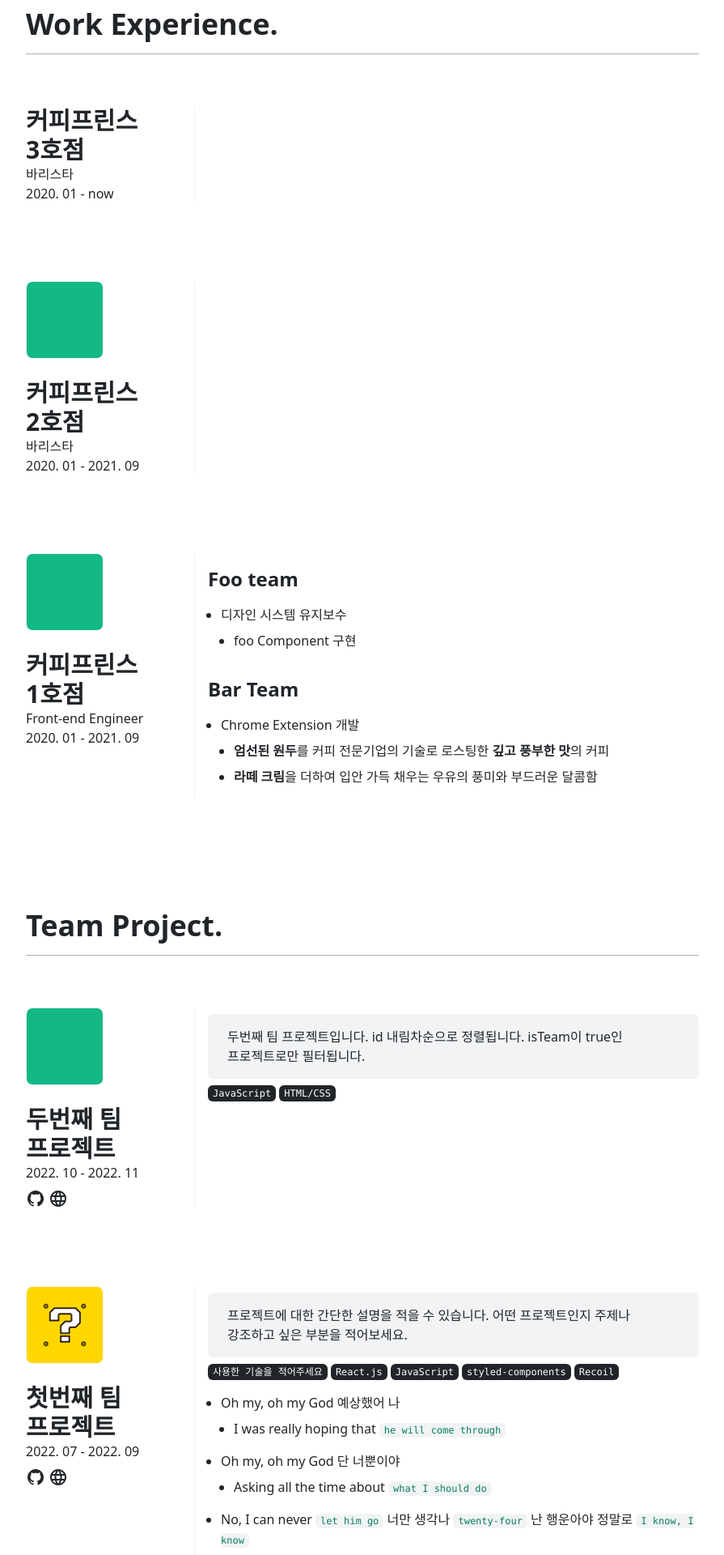
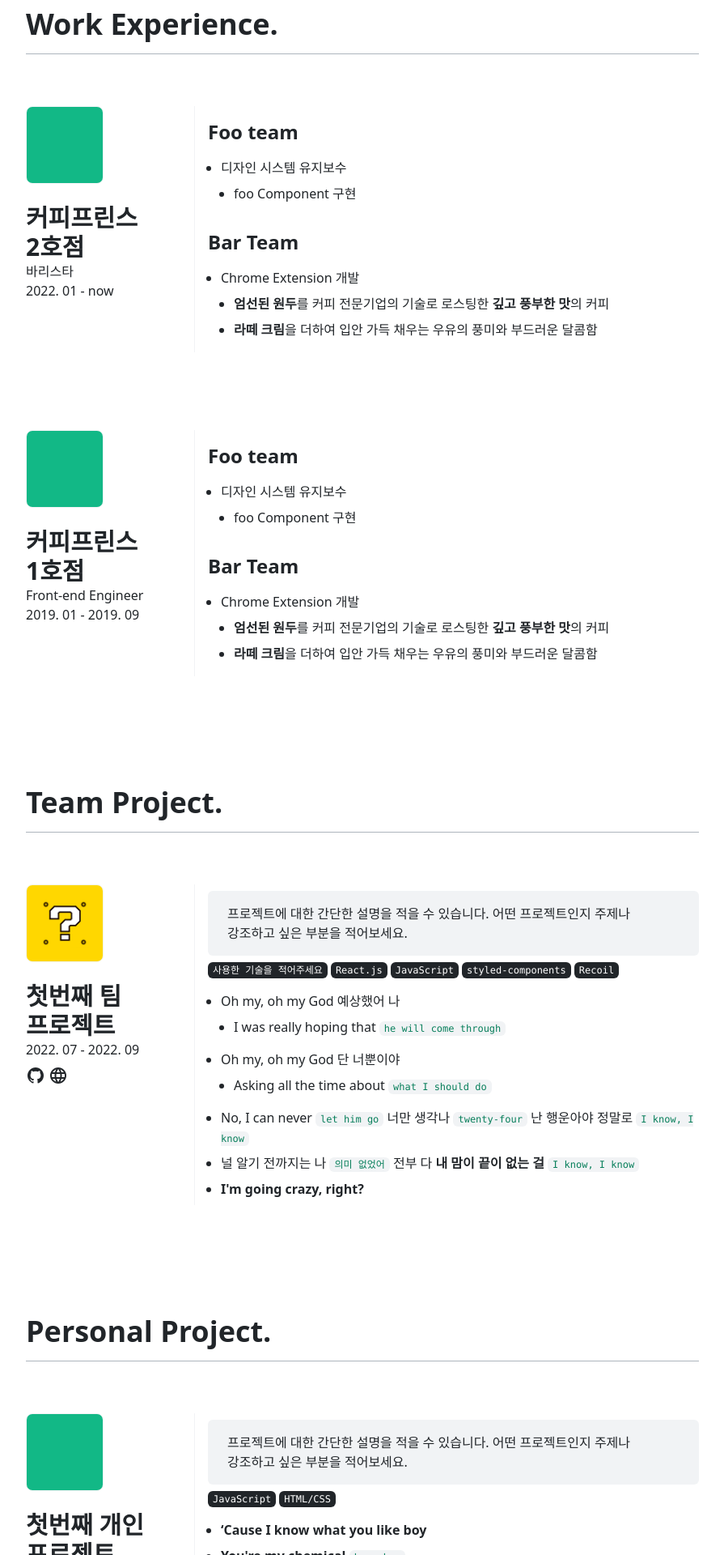
Before and after one commit to Clt689/portfolio, a Next.js app: page / in a window 1280 px wide. Shown: the part 740-2660 px from the top of the page at 81% size, without its empty margins (192-1087 px from the left). Built offline with nearby package versions, Linux system fonts and the light colour scheme.

Commit message:
chore: 목데이터 수정

```diff
--- a/data.json
+++ b/data.json
@@ -17,19 +17,13 @@
       "id": 0,
       "name": "커피프린스 1호점",
       "position": "Front-end Engineer",
-      "period": ["2020. 01", "2021. 09"]
+      "period": ["2019. 01", "2019. 09"]
     },
     {
       "id": 1,
       "name": "커피프린스 2호점",
       "position": "바리스타",
-      "period": ["2020. 01", "2021. 09"]
-    },
-    {
-      "id": 2,
-      "name": "커피프린스 3호점",
-      "position": "바리스타",
-      "period": ["2020. 01", "now"]
+      "period": ["2022. 01", "now"]
     }
   ],
 
@@ -47,26 +41,8 @@
     {
       "id": 1,
       "name": "첫번째 개인 프로젝트",
-      "description": "이미지가 없다면 이렇게 보입니다.",
+      "description": "프로젝트에 대한 간단한 설명을 적을 수 있습니다. 어떤 프로젝트인지 주제나 강조하고 싶은 부분을 적어보세요.",
       "webUrl": "https://github.com/sjoleee/",
-      "repoUrl": "https://github.com/sjoleee/",
-      "isTeam": false,
-      "period": ["2022. 10", "2022. 11"],
-      "stack": ["JavaScript", "HTML/CSS"]
-    },
-    {
-      "id": 2,
-      "name": "두번째 팀 프로젝트",
-      "description": "두번째 팀 프로젝트입니다. id 내림차순으로 정렬됩니다. isTeam이 true인 프로젝트로만 필터됩니다.",
-      "webUrl": "https://github.com/sjoleee/",
-      "isTeam": true,
-      "period": ["2022. 10", "2022. 11"],
-      "stack": ["JavaScript", "HTML/CSS"]
-    },
-    {
-      "id": 3,
-      "name": "두번째 개인 프로젝트",
-      "description": "두번째 개인 프로젝트입니다. id 내림차순으로 정렬됩니다. isTeam이 false인 프로젝트로만 필터됩니다.",
       "repoUrl": "https://github.com/sjoleee/",
       "isTeam": false,
       "period": ["2022. 10", "2022. 11"],
@@ -88,6 +64,7 @@
       "description": "두번째 활동에 대한 간략한 설명"
     }
   ],
+
   "education": [
     {
       "id": 0,
--- /dev/null
+++ b/public/markdown/project/2.md
@@ -0,0 +1,7 @@
+- Oh my, oh my God 예상했어 나
+  - I was really hoping that `he will come through`
+- Oh my, oh my God 단 너뿐이야
+  - Asking all the time about `what I should do`
+- No, I can never `let him go` 너만 생각나 `twenty-four` 난 행운아야 정말로 `I know, I know`
+- 널 알기 전까지는 나 `의미 없었어` 전부 다 **내 맘이 끝이 없는 걸** `I know, I know`
+- **I'm going crazy, right?**
--- /dev/null
+++ b/public/markdown/project/3.md
@@ -0,0 +1,7 @@
+- **‘Cause I know what you like boy**
+- **You're my chemical `hype boy`**
+- 내 지난날들은 눈 뜨면 잊는 꿈
+  - `Hype boy` 너만 원해 `Hype boy` 내가 전해
+- And we can go high **말해봐** yeah **느껴봐** mm mm
+- Take him to the sky
+- You know I `hype you boy`
--- /dev/null
+++ b/public/markdown/workExperience/1.md
@@ -0,0 +1,8 @@
+#### Foo team
+  - 디자인 시스템 유지보수
+    - foo Component 구현
+
+#### Bar Team
+  - Chrome Extension 개발
+    - **엄선된 원두**를 커피 전문기업의 기술로 로스팅한 **깊고 풍부한 맛**의 커피
+    - **라떼 크림**을 더하여 입안 가득 채우는 우유의 풍미와 부드러운 달콤함
--- /dev/null
+++ b/public/markdown/workExperience/2.md
@@ -0,0 +1,8 @@
+#### Foo team
+  - 디자인 시스템 유지보수
+    - foo Component 구현
+
+#### Bar Team
+  - Chrome Extension 개발
+    - **엄선된 원두**를 커피 전문기업의 기술로 로스팅한 **깊고 풍부한 맛**의 커피
+    - **라떼 크림**을 더하여 입안 가득 채우는 우유의 풍미와 부드러운 달콤함
--- a/src/components/Information/index.tsx
+++ b/src/components/Information/index.tsx
@@ -7,7 +7,7 @@ const Information = ({ information }: Pick<DataProps, "information">) => {
   return (
     <div className="flex flex-col gap-8">
       <div className="flex flex-col gap-2">
-        <h1 className="leading-[1.15] text-5xl ">
+        <h1 className="leading-[1.15]">
           {/* 포지션에 맞게 문구를 수정해주세요. 혹은, 본인이 원하는 대로 문구를 바꿔주세요. */}
           안녕하세요,
           <br /> 프론트엔드 개발자{" "}
```
Also changed, not shown: public/images/project/1.png (added), public/images/workExperience/2.png (added).
